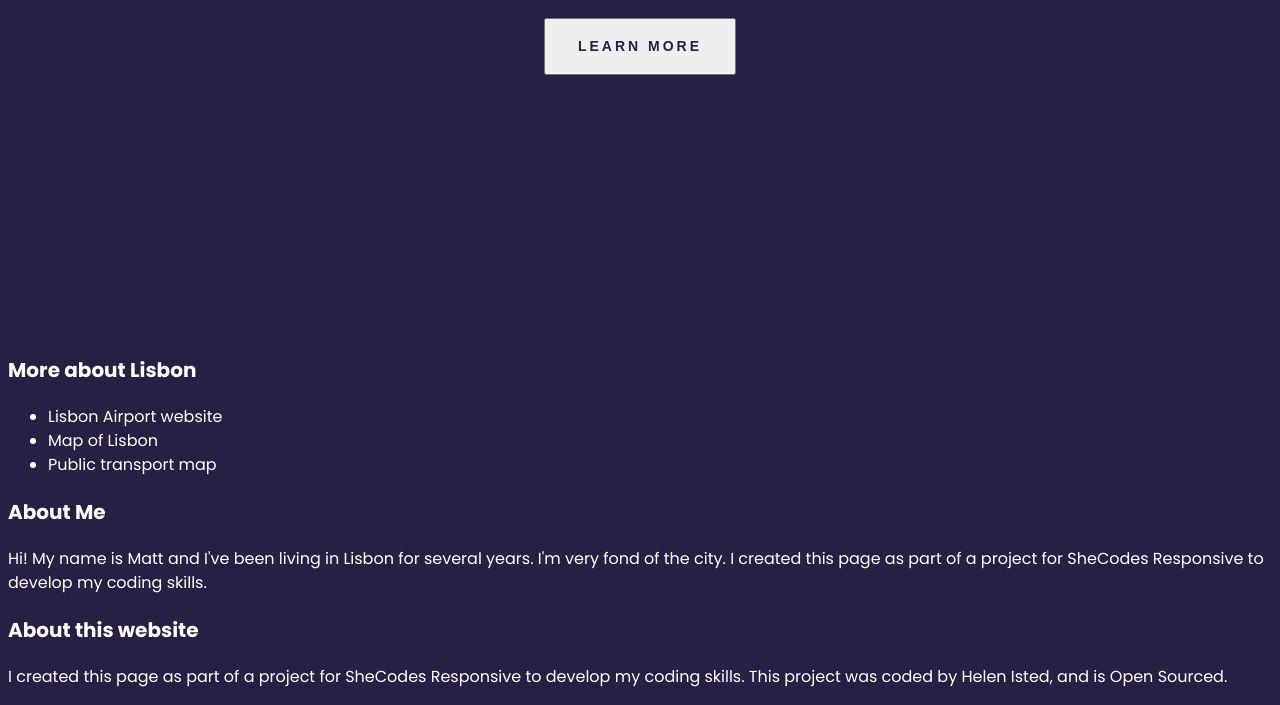
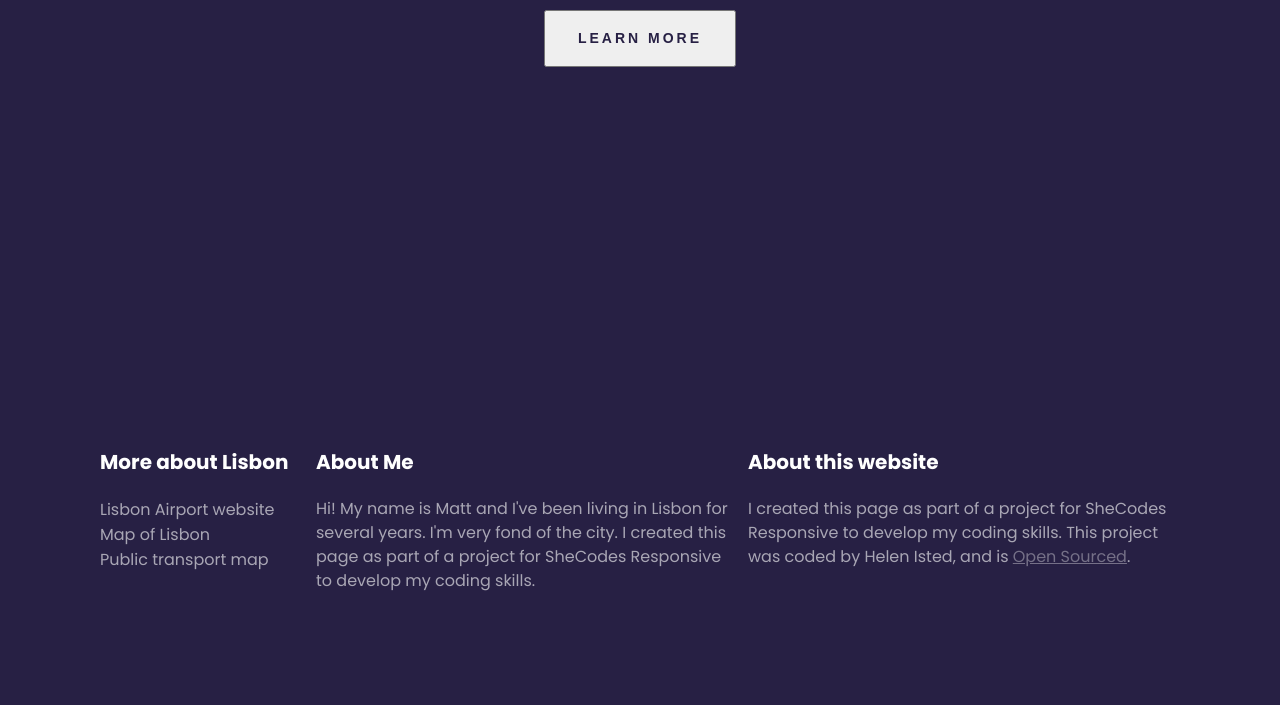
Before and after one commit to HelenIsted/Responsive-Add-On-Project, a plain HTML site: page index.html in a window 1280 px wide. Shown: the part 522-1227 px from the top of the page. Drawn offline with Linux system fonts and the light colour scheme.

Commit message:
Added CSS to style Footer

```diff
--- a/index.html
+++ b/index.html
@@ -13,7 +13,6 @@
     />
   </head>
   <body>
-    <div class="container">
     <header>
       <h3>.TRAVEL.</h3>
       <h1>Welcome to Lisbon</h1>
@@ -22,6 +21,8 @@
     </header>
 
     <footer>
+      <section class="grid">
+        <div>
           <h3>More about Lisbon</h3>
           <ul>
             <li>
@@ -30,7 +31,9 @@
               >
             </li>
             <li>
-            <a href="https://maps.app.goo.gl/LJAxTsm9zs76RNHL7u" target="_blank"
+              <a
+                href="https://maps.app.goo.gl/LJAxTsm9zs76RNHL7u"
+                target="_blank"
                 >Map of Lisbon</a
               >
             </li>
@@ -42,12 +45,16 @@
               >
             </li>
           </ul>
+        </div>
+        <div>
           <h3>About Me</h3>
-        <p>
-          Hi! My name is Matt and I've been living in Lisbon for several years.
-          I'm very fond of the city. I created this page as part of a project
-          for SheCodes Responsive to develop my coding skills.
+          <p id="about-me">
+            Hi! My name is Matt and I've been living in Lisbon for several
+            years. I'm very fond of the city. I created this page as part of a
+            project for SheCodes Responsive to develop my coding skills.
           </p>
+        </div>
+        <div>
           <h3>About this website</h3>
           <p>
             I created this page as part of a project for SheCodes Responsive to
@@ -56,11 +63,14 @@
             <a
               href="https://github.com/HelenIsted/Responsive-Add-On-Project"
               target="_blank"
+              id="github"
               >Open Sourced</a
             >.
           </p>
+        </div>
+      </section>
     </footer>
-    </div>
+
     <script src="src/index.js"></script>
   </body>
 </html>
--- a/src/style.css
+++ b/src/style.css
@@ -1,10 +1,11 @@
 body {
   font-family: poppins;
   background: #272044;
+  margin: 0;
 }
-.container {
-  max-width: 1400px;
-  margin: 0 auto;
+section {
+  max-width: 1170px;
+  padding: 100px 100px 92px 100px;
 }
 header {
   background-image: linear-gradient(
@@ -63,7 +64,13 @@ header button:hover {
     font-size: 20px;
   }
 }
+.grid {
+  display: grid;
+  grid-template-columns: 1fr 2fr 2fr;
+}
 footer {
+  margin: 0;
+
   background-image: linear-gradient(
       rgba(39, 32, 68, 0.9),
       rgba(39, 32, 68, 0.9)
@@ -74,15 +81,29 @@ footer {
   text-align: center;
   color: #fff;
   text-align: left;
+}
+footer a,
+p {
   font-size: 16px;
   line-height: 24px;
-}
-footer a {
   text-decoration: none;
   color: #fff;
+  opacity: 0.6;
+}
+#about-me {
+  margin-right: 20px;
 }
 footer h3 {
   font-weight: 700;
   font-size: 20px;
   line-height: 30px;
 }
+footer ul {
+  padding: 0;
+}
+footer li {
+  list-style: none;
+}
+#github {
+  text-decoration: underline;
+}
```
Lines whose indentation alone changed are shown as unchanged.
